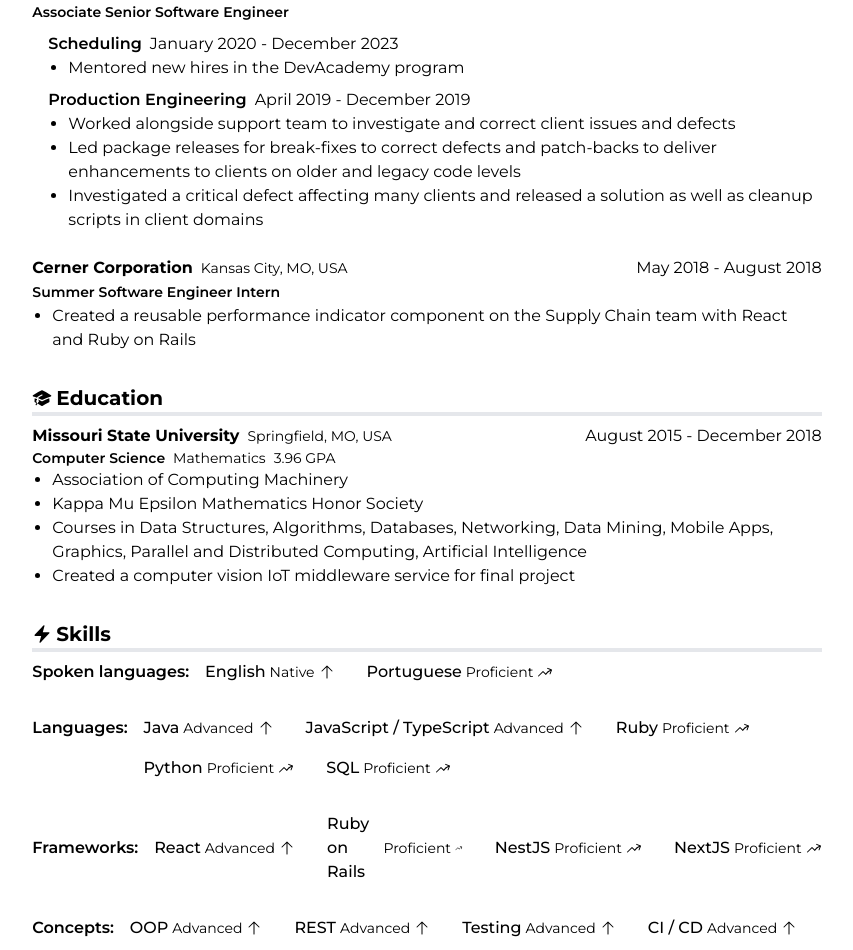
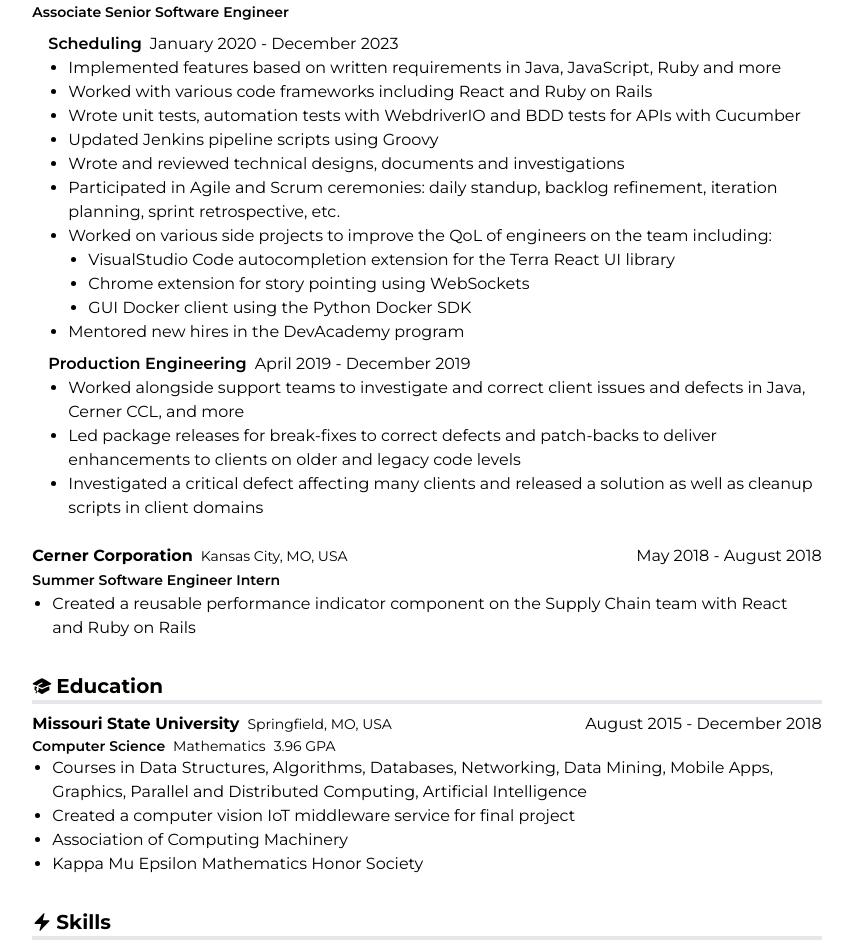
Before and after one commit to SlateLH/slatehayes, a Next.js app: page /en in a window 1280 px wide. Shown: the part 280-1230 px from the top of the page, without its empty margins (213-1066 px from the left). Built offline with nearby package versions, Linux system fonts and the light colour scheme.

Commit message:
Maybe finish English

```diff
--- a/src/app/[lang]/page.tsx
+++ b/src/app/[lang]/page.tsx
@@ -108,6 +108,19 @@
                     <span>January 2020 - December 2023</span>
                   </div>
                   <ul className="list-disc ml-5">
+                    <li>Implemented features based on written requirements in Java, JavaScript, Ruby and more</li>
+                    <li>Worked with various code frameworks including React and Ruby on Rails</li>
+                    <li>Wrote unit tests, automation tests with WebdriverIO and BDD tests for APIs with Cucumber</li>
+                    <li>Updated Jenkins pipeline scripts using Groovy</li>
+                    <li>Wrote and reviewed technical designs, documents and investigations</li>
+                    <li>Participated in Agile and Scrum ceremonies: daily standup, backlog refinement, iteration planning, sprint retrospective, etc.</li>
+                    <li>Worked on various side projects to improve the QoL of engineers on the team including:
+                      <ul className="list-disc ml-5">
+                        <li>VisualStudio Code autocompletion extension for the Terra React UI library</li>
+                        <li>Chrome extension for story pointing using WebSockets</li>
+                        <li>GUI Docker client using the Python Docker SDK</li>
+                      </ul>
+                    </li>
                     <li>Mentored new hires in the DevAcademy program</li>
                   </ul>
                 </div>
@@ -117,7 +130,7 @@
                     <span>April 2019 - December 2019</span>
                   </div>
                   <ul className="list-disc ml-5">
-                    <li>Worked alongside support team to investigate and correct client issues and defects</li>
+                    <li>Worked alongside support teams to investigate and correct client issues and defects in Java, Cerner CCL, and more</li>
                     <li>Led package releases for break-fixes to correct defects and patch-backs to deliver enhancements to clients on older and legacy code levels</li>
                     <li>Investigated a critical defect affecting many clients and released a solution as well as cleanup scripts in client domains</li>
                   </ul>
@@ -180,10 +193,10 @@
                   </span>
                 </div>
                 <ul className="list-disc ml-5">
+                  <li>Courses in Data Structures, Algorithms, Databases, Networking, Data Mining, Mobile Apps, Graphics, Parallel and Distributed Computing, Artificial Intelligence</li>
+                  <li>Created a computer vision IoT middleware service for final project</li>
                   <li>Association of Computing Machinery</li>
                   <li>Kappa Mu Epsilon Mathematics Honor Society</li>
-                  <li>Courses in Data Structures, Algorithms, Databases, Networking, Data Mining, Mobile Apps, Graphics, Parallel and Distributed Computing, Artificial Intelligence</li>
-                  <li>Created a computer vision IoT middleware service for final project</li>
                 </ul>
               </div>
             </div>
@@ -383,10 +396,10 @@
                       CI / CD
                     </span>
                     <span className="text-sm">
-                      {dictionary.page.home.skills.advanced}
+                      {dictionary.page.home.skills.proficient}
                     </span>
                     <svg xmlns="http://www.w3.org/2000/svg" viewBox="0 0 24 24" fill="currentColor" className="w-4 h-4">
-                      <path fillRule="evenodd" d="M11.47 2.47a.75.75 0 0 1 1.06 0l7.5 7.5a.75.75 0 1 1-1.06 1.06l-6.22-6.22V21a.75.75 0 0 1-1.5 0V4.81l-6.22 6.22a.75.75 0 1 1-1.06-1.06l7.5-7.5Z" clipRule="evenodd" />
+                      <path fillRule="evenodd" d="M15.22 6.268a.75.75 0 0 1 .968-.431l5.942 2.28a.75.75 0 0 1 .431.97l-2.28 5.94a.75.75 0 1 1-1.4-.537l1.63-4.251-1.086.484a11.2 11.2 0 0 0-5.45 5.173.75.75 0 0 1-1.199.19L9 12.312l-6.22 6.22a.75.75 0 0 1-1.06-1.061l6.75-6.75a.75.75 0 0 1 1.06 0l3.606 3.606a12.695 12.695 0 0 1 5.68-4.974l1.086-.483-4.251-1.632a.75.75 0 0 1-.432-.97Z" clipRule="evenodd" />
                     </svg>
                   </div>
                 </div>
```
